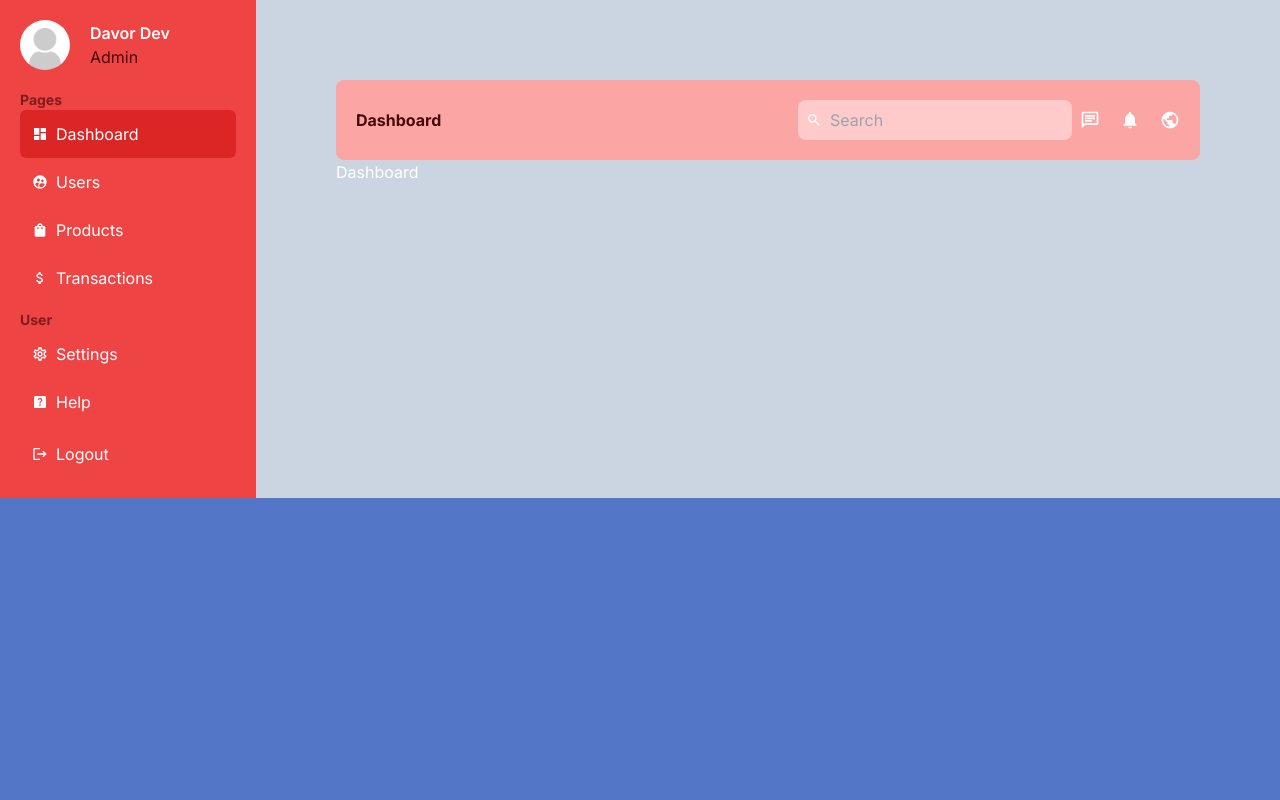
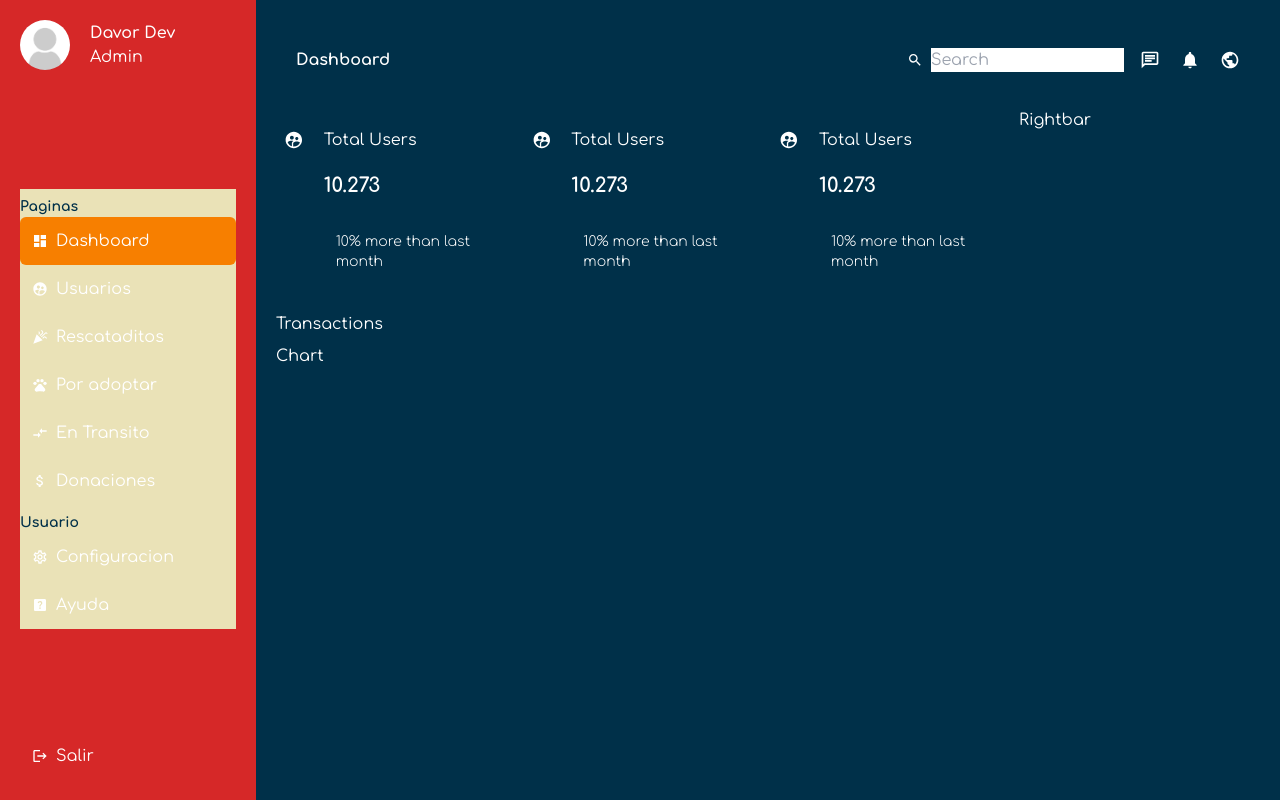
Before and after one commit to dborgat/next-dashboard, a Next.js app: page /dashboard in a window 1280 px wide. Built offline with nearby package versions, Linux system fonts and the light colour scheme.

Commit message:
some changes in display options

```diff
--- a/app/dashboard/layout.tsx
+++ b/app/dashboard/layout.tsx
@@ -8,11 +8,11 @@ interface DashboardLayoutProps {
 
 const DashboardLayout = ({ children }: DashboardLayoutProps) => {
   return (
-    <div className='flex'>
-      <div className='flex-1 bg-red-500 p-5'>
+    <div className='grid grid-cols-5 h-screen'>
+      <div className='col-span-1 bg-fire p-5'>
         <Sidebar />
       </div>
-      <div className='flex-[4_4_0%] bg-slate-300 p-20'>
+      <div className='col-span-4 bg-prusian p-5'>
         <Navbar />
         {children}
       </div>
--- a/app/dashboard/page.tsx
+++ b/app/dashboard/page.tsx
@@ -1,9 +1,26 @@
-import React from 'react'
+import React from 'react';
+import Card from '../ui/dashboard/card/card';
+import RightBar from '../ui/dashboard/rightBar/rightBar';
+import Transactions from '../ui/dashboard/transactions/transactions';
+import Chart from '../ui/dashboard/chart/chart';
 
 const Dashboard = () => {
   return (
-    <div>Dashboard</div>
-  )
-}
+    <div className='flex gap-5 py-2'>
+      <div className='flex-[3_3_0%] flex flex-col gap-2'>
+        <div className='flex gap-5 justify-between'>
+          <Card />
+          <Card />
+          <Card />
+        </div>
+        <Transactions />
+        <Chart />
+      </div>
+      <div className='flex-1'>
+        <RightBar />
+      </div>
+    </div>
+  );
+};
 
-export default Dashboard
+export default Dashboard;
--- /dev/null
+++ b/app/helpers/menuItems.tsx
@@ -0,0 +1,60 @@
+import {
+  MdDashboard,
+  MdSupervisedUserCircle,
+  MdAttachMoney,
+  MdOutlineSettings,
+  MdHelpCenter,
+  MdLogout,
+  MdPets,
+  MdCelebration,
+  MdCompareArrows,
+} from 'react-icons/md';
+
+export const menuItems = [
+  {
+    title: 'Paginas',
+    list: [
+      { title: 'Dashboard', path: '/dashboard', icon: <MdDashboard /> },
+      {
+        title: 'Usuarios',
+        path: '/dashboard/users',
+        icon: <MdSupervisedUserCircle />,
+      },
+      {
+        title: 'Rescataditos',
+        path: '/dashboard/rescataditos',
+        icon: <MdCelebration />,
+      },
+      {
+        title: 'Por adoptar',
+        path: '/dashboard/por-adoptar',
+        icon: <MdPets />,
+      },
+      {
+        title: 'En Transito',
+        path: '/dashboard/transito',
+        icon: <MdCompareArrows />,
+      },
+      {
+        title: 'Donaciones',
+        path: '/dashboard/donaciones',
+        icon: <MdAttachMoney />,
+      },
+    ],
+  },
+  {
+    title: 'Usuario',
+    list: [
+      {
+        title: 'Configuracion',
+        path: '/dashboard/configuracion',
+        icon: <MdOutlineSettings />,
+      },
+      {
+        title: 'Ayuda',
+        path: '/dashboard/ayuda',
+        icon: <MdHelpCenter />,
+      },
+    ],
+  },
+];
--- a/app/layout.tsx
+++ b/app/layout.tsx
@@ -1,12 +1,13 @@
-import type { Metadata } from "next";
-import { Inter } from "next/font/google";
-import "./ui/globals.css";
+import type { Metadata } from 'next';
+import { Inter, Comfortaa } from 'next/font/google';
+import './ui/globals.css';
 
-const inter = Inter({ subsets: ["latin"] });
+const inter = Inter({ subsets: ['latin'] });
+const conforta = Comfortaa({ subsets: ['latin'], weight: ['300', '400','500','600','700'] });
 
 export const metadata: Metadata = {
-  title: "Create Next App",
-  description: "Generated by create next app",
+  title: 'Rescataditos App',
+  description: 'Generated by create next app',
 };
 
 export default function RootLayout({
@@ -15,8 +16,8 @@ export default function RootLayout({
   children: React.ReactNode;
 }>) {
   return (
-    <html lang="en">
-      <body className={inter.className}>{children}</body>
+    <html lang='en'>
+      <body className={conforta.className}>{children}</body>
     </html>
   );
 }
--- /dev/null
+++ b/app/ui/dashboard/card/card.jsx
@@ -0,0 +1,19 @@
+import React from 'react';
+import { MdSupervisedUserCircle } from 'react-icons/md';
+
+const Card = () => {
+  return (
+    <div className='bg-red-500 px-2 py-5 flex rounded-lg gap-5 cursor-pointer w-full hover:bg-red-700'>
+      <MdSupervisedUserCircle size={24} />
+      <div className='flex flex-col gap-5'>
+        <span>Total Users</span>
+        <span className='font-bold text-xl'>10.273 </span>
+        <span className='font-light text-sm bg-red-200 p-3 rounded-lg'>
+          <span className='text-lime-600'>10%</span> more than last month
+        </span>
+      </div>
+    </div>
+  );
+};
+
+export default Card;
--- /dev/null
+++ b/app/ui/dashboard/chart/chart.jsx
@@ -0,0 +1,7 @@
+import React from 'react';
+
+const Chart = () => {
+  return <div>Chart</div>;
+};
+
+export default Chart;
--- /dev/null
+++ b/app/ui/dashboard/rightbar/rightbar.jsx
@@ -0,0 +1,7 @@
+import React from 'react';
+
+const Rightbar = () => {
+  return <div>Rightbar</div>;
+};
+
+export default Rightbar;
--- a/app/ui/dashboard/sidebar/menuLink/menuLink.tsx
+++ b/app/ui/dashboard/sidebar/menuLink/menuLink.tsx
@@ -18,7 +18,7 @@ const MenuLink = ({ item }: MenuLinkProps) => {
   return (
     <Link
       href={item.path}
-      className={`p-3 flex items-center gap-2 hover:bg-red-600 ${pathname === item.path ? 'bg-red-600' : ''} rounded-md`}
+      className={`p-3 flex items-center gap-2 hover:bg-orange ${pathname === item.path ? 'bg-orange' : ''} rounded-md`}
     >
       {item.icon}
       {item.title}
--- a/app/ui/dashboard/sidebar/sidebar.tsx
+++ b/app/ui/dashboard/sidebar/sidebar.tsx
@@ -1,58 +1,12 @@
 import React from 'react';
-import {
-  MdDashboard,
-  MdSupervisedUserCircle,
-  MdShoppingBag,
-  MdAttachMoney,
-  MdOutlineSettings,
-  MdHelpCenter,
-  MdLogout,
-} from 'react-icons/md';
+import { MdLogout } from 'react-icons/md';
 import MenuLink from './menuLink/menuLink';
 import Image from 'next/image';
-
-const menuItems = [
-  {
-    title: 'Pages',
-    list: [
-      { title: 'Dashboard', path: '/dashboard', icon: <MdDashboard /> },
-      {
-        title: 'Users',
-        path: '/dashboard/users',
-        icon: <MdSupervisedUserCircle />,
-      },
-      {
-        title: 'Products',
-        path: '/dashboard/product',
-        icon: <MdShoppingBag />,
-      },
-      {
-        title: 'Transactions',
-        path: '/dashboard/transactions',
-        icon: <MdAttachMoney />,
-      },
-    ],
-  },
-  {
-    title: 'User',
-    list: [
-      {
-        title: 'Settings',
-        path: '/dashboard/settings',
-        icon: <MdOutlineSettings />,
-      },
-      {
-        title: 'Help',
-        path: '/dashboard/help',
-        icon: <MdHelpCenter />,
-      },
-    ],
-  },
-];
+import { menuItems } from '../../../helpers/menuItems';
 
 const Sidebar = () => {
   return (
-    <div className='sticky left-0'>
+    <div className='h-full grid content-between'>
       <div className='flex items-center gap-5 mb-5'>
         <Image
           src='/noavatar.png'
@@ -66,10 +20,10 @@ const Sidebar = () => {
           <span className='text-red-950'>Admin</span>
         </div>
       </div>
-      <ul>
-        {menuItems.map((item) => (
+      <ul className='bg-vanilla'>
+        {menuItems?.map((item) => (
           <li key={item.title} className=''>
-            <h2 className='text-red-900 font-bold text-sm mt-2 mb-0'>
+            <h2 className='text-prusian font-bold text-sm mt-2 mb-0'>
               {item.title}
             </h2>
             <ul>
@@ -80,10 +34,12 @@ const Sidebar = () => {
           </li>
         ))}
       </ul>
-      <button className='p-3 mt-1 mb-0 flex items-center gap-2 cursor-pointer rounded-lg bg-none border-none w-full hover:bg-red-600'>
-        <MdLogout />
-        <span>Logout</span>
-      </button>
+      <div>
+        <button className='p-3 mt-1 mb-0 flex items-center gap-2 cursor-pointer rounded-lg bg-none border-none w-full hover:bg-orange'>
+          <MdLogout />
+          <span>Salir</span>
+        </button>
+      </div>
     </div>
   );
 };
--- /dev/null
+++ b/app/ui/dashboard/transactions/transactions.jsx
@@ -0,0 +1,7 @@
+import React from 'react';
+
+const Transactions = () => {
+  return <div>Transactions</div>;
+};
+
+export default Transactions;
--- a/tailwind.config.ts
+++ b/tailwind.config.ts
@@ -7,12 +7,12 @@ const config: Config = {
     "./app/**/*.{js,ts,jsx,tsx,mdx}",
   ],
   theme: {
-    extend: {
-      backgroundImage: {
-        "gradient-radial": "radial-gradient(var(--tw-gradient-stops))",
-        "gradient-conic":
-          "conic-gradient(from 180deg at 50% 50%, var(--tw-gradient-stops))",
-      },
+    colors: {
+      'prusian': '#003049',
+      'fire': '#D62828',
+      'orange': '#F77F00',
+      'xanthous': '#FCBF49',
+      'vanilla': '#EAE2B7',
     },
   },
   plugins: [],
```
